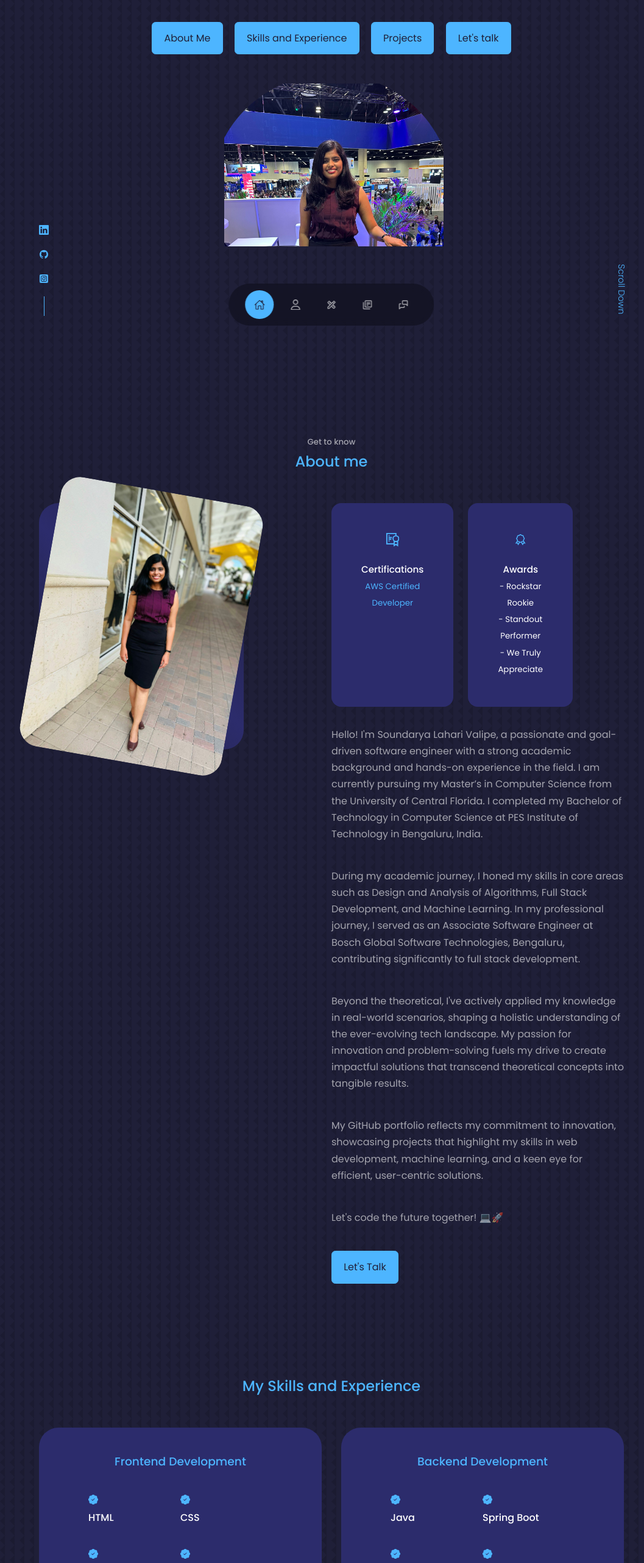
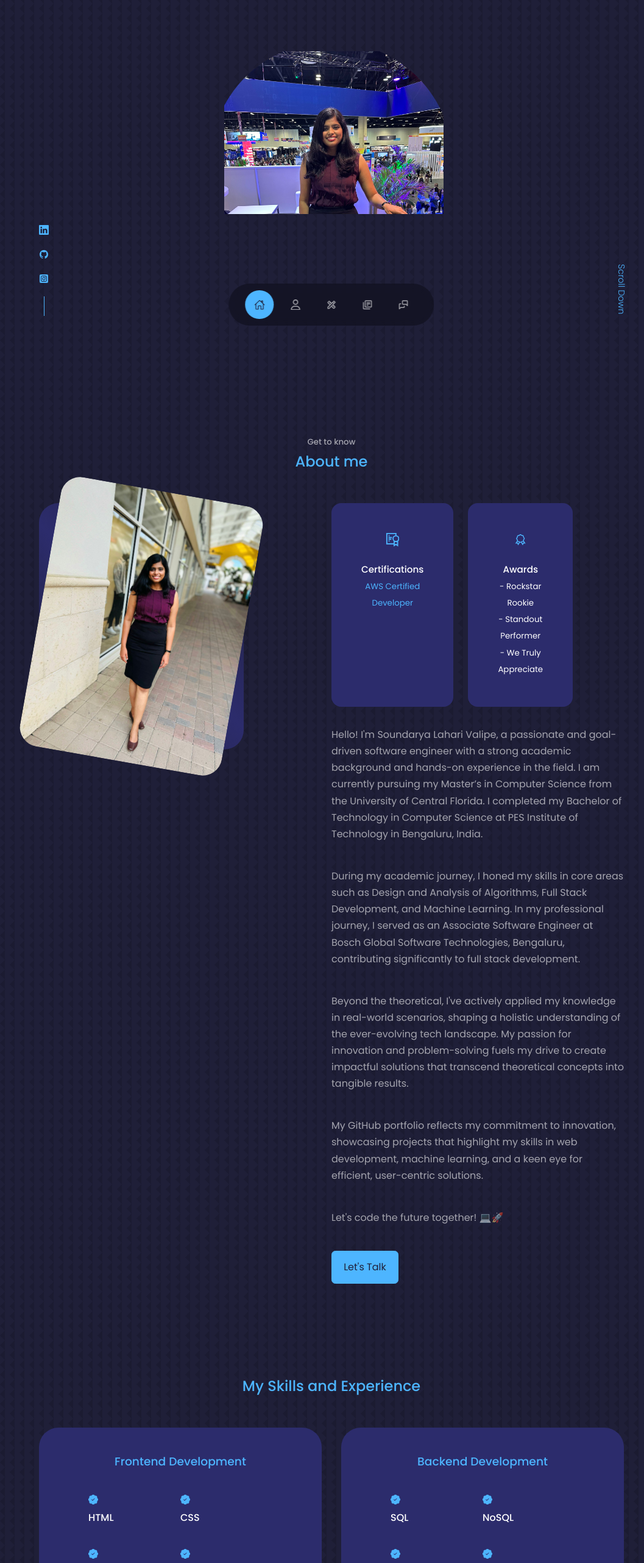
Before and after one commit to soundaryalaharivalipe/personal_portfolio, a React (Create React App) app: page / in a window 1280 px wide. Shown: the part 234-2797 px from the top of the page at 61% size, without its empty margins (96-1153 px from the left). Built offline with nearby package versions, Linux system fonts and the light colour scheme.

Commit message:
recent commit

```diff
--- a/src/components/experience/Experience.jsx
+++ b/src/components/experience/Experience.jsx
@@ -99,30 +99,6 @@
 
     <h3> Backend Development </h3>
     <div className='experience__content'>
-
-    <article className='experience__details'>
-      <BsPatchCheckFill className='experience__details-icon' />
-      <div>
-      <h4>Java</h4>
-
-      </div>
-      </article>
-
-      <article className='experience__details'>
-      <BsPatchCheckFill className='experience__details-icon' />
-      <div>
-      <h4>Spring Boot</h4>
-
-      </div>
-      </article>
-
-      <article className='experience__details'>
-      <BsPatchCheckFill className='experience__details-icon' />
-      <div>
-      <h4>Spring MVC</h4>
-
-      </div>
-      </article>
 
 
     <article className='experience__details'>
--- a/src/components/header/CTA.jsx
+++ b/src/components/header/CTA.jsx
@@ -5,10 +5,10 @@
   return (
     <div className='cta'>
 
-        <a href="#about" className='btn btn-primary'> About Me </a>
+{/*         <a href="#about" className='btn btn-primary'> About Me </a>
         <a href="#experience" className='btn btn-primary'> Skills and Experience </a>
         <a href="#portfolio" className='btn btn-primary'> Projects </a>
-        <a href="#contact" className='btn btn-primary'> Let's talk </a>
+        <a href="#contact" className='btn btn-primary'> Let's talk </a> */}
     </div>
   )
 }
```
